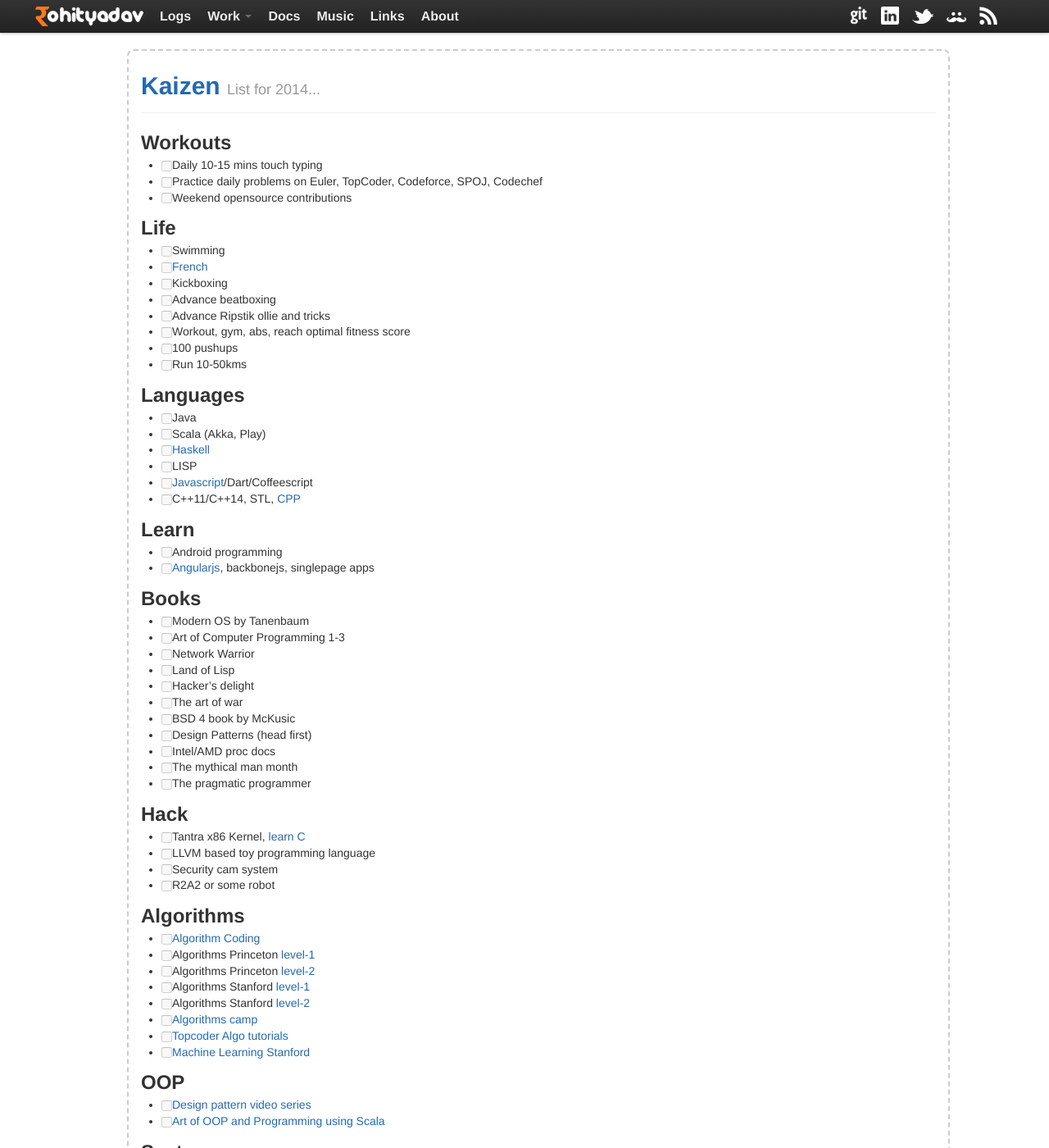
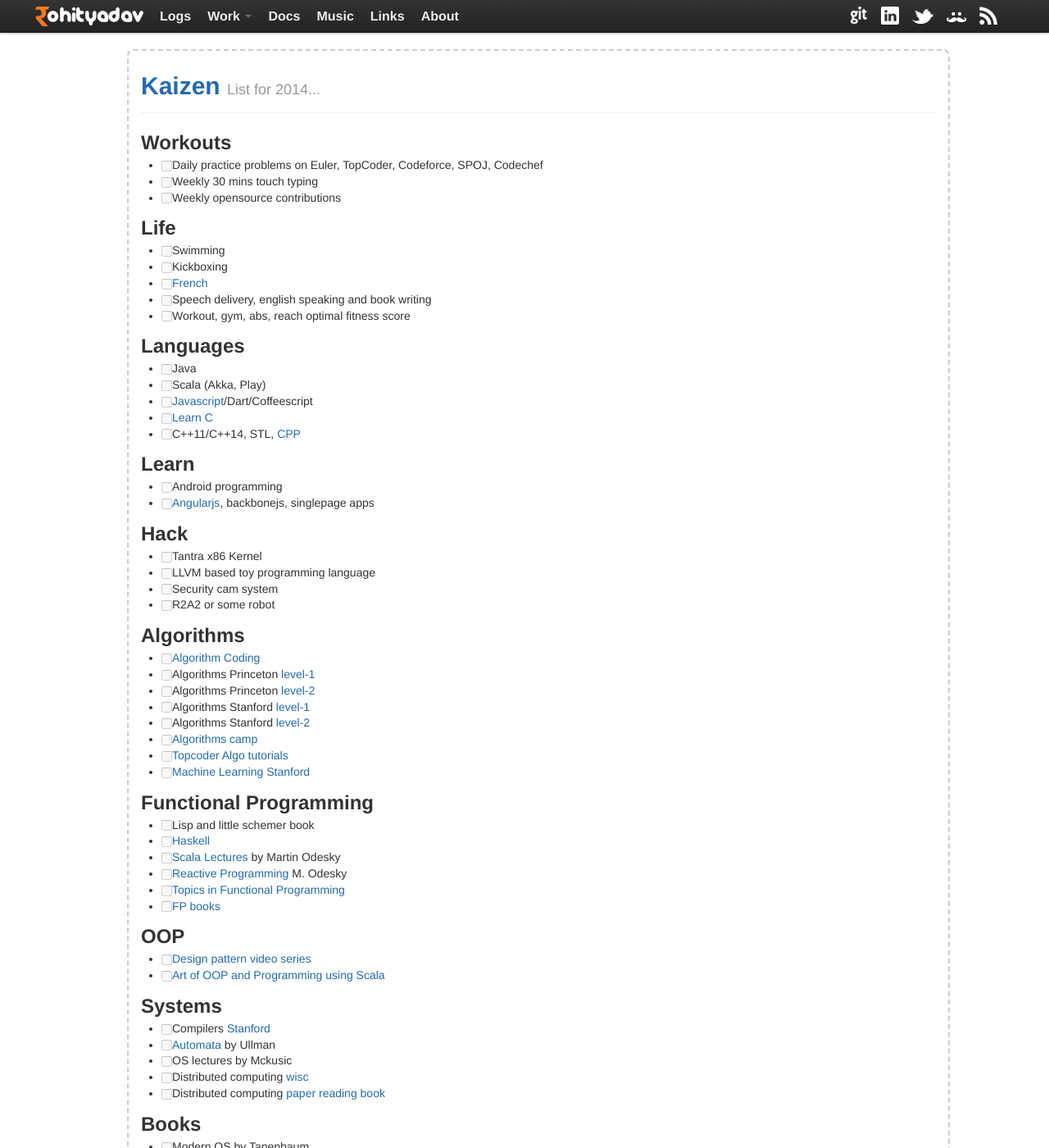
Before and after one commit to rohityadavcloud/rohityadavcloud.github.io, a Jekyll site: the page built from kaizen/index.markdown, in a window 1280 px wide and 1400 px high. Shown: the whole window at 82% size. Built offline with Jekyll 4.4.1, drawn with Linux system fonts in a browser that asks for light colours; Markdown is read by kramdown in place of the engine named in the settings; some of the changed text lies outside the part shown.

Commit message:
kaizen: move stuff around
Signed-off-by: Rohit Yadav <bhaisaab@baagi.org>

```diff
--- a/kaizen/index.markdown
+++ b/kaizen/index.markdown
@@ -7,28 +7,24 @@
 
 ## Workouts
 
-- [ ] Daily 10-15 mins touch typing
-- [ ] Practice daily problems on Euler, TopCoder, Codeforce, SPOJ, Codechef
-- [ ] Weekend opensource contributions
+- [ ] Daily practice problems on Euler, TopCoder, Codeforce, SPOJ, Codechef
+- [ ] Weekly 30 mins touch typing
+- [ ] Weekly opensource contributions
 
 ## Life
 
 - [ ] Swimming
+- [ ] Kickboxing
 - [ ] [French](http://www.duolingo.com/skill/fr/Basics-2/1)
-- [ ] Kickboxing
-- [ ] Advance beatboxing
-- [ ] Advance Ripstik ollie and tricks
+- [ ] Speech delivery, english speaking and book writing
 - [ ] Workout, gym, abs, reach optimal fitness score
-- [ ] 100 pushups
-- [ ] Run 10-50kms
 
 ## Languages
 
 - [ ] Java
 - [ ] Scala (Akka, Play)
-- [ ] [Haskell](http://www.scs.stanford.edu/11au-cs240h/)
-- [ ] LISP
 - [ ] [Javascript](http://www.codecademy.com/tracks/javascript)/Dart/Coffeescript
+- [ ] [Learn C](http://c.learncodethehardway.org/book/)
 - [ ] C++11/C++14, STL, [CPP](http://www.learncpp.com)
 
 ## Learn
@@ -36,23 +32,9 @@
 - [ ] Android programming
 - [ ] [Angularjs](https://github.com/jmcunningham/AngularJS-Learning), backbonejs, singlepage apps
 
-## Books
-
-- [ ] Modern OS by Tanenbaum
-- [ ] Art of Computer Programming 1-3
-- [ ] Network Warrior
-- [ ] Land of Lisp
-- [ ] Hacker's delight
-- [ ] The art of war
-- [ ] BSD 4 book by McKusic
-- [ ] Design Patterns (head first)
-- [ ] Intel/AMD proc docs
-- [ ] The mythical man month
-- [ ] The pragmatic programmer
-
 ## Hack
 
-- [ ] Tantra x86 Kernel, [learn C](http://c.learncodethehardway.org/book/)
+- [ ] Tantra x86 Kernel
 - [ ] LLVM based toy programming language
 - [ ] Security cam system
 - [ ] R2A2 or some robot
@@ -68,6 +50,15 @@
 - [ ] [Topcoder Algo tutorials](http://community.topcoder.com/tc?module=Static&d1=tutorials&d2=alg_index)
 - [ ] [Machine Learning Stanford](https://class.coursera.org/ml-004/lecture)
 
+## Functional Programming
+
+- [ ] Lisp and little schemer book
+- [ ] [Haskell](http://www.scs.stanford.edu/11au-cs240h/)
+- [ ] [Scala Lectures](https://class.coursera.org/progfun-003/lecture) by Martin Odesky
+- [ ] [Reactive Programming](https://class.coursera.org/reactive-001/lecture) M. Odesky
+- [ ] [Topics in Functional Programming](http://en.wikipedia.org/wiki/List_of_functional_programming_topics)
+- [ ] [FP books](http://alexott.net/en/fp/books/)
+
 ## OOP
 
 - [ ] [Design pattern video series](https://www.youtube.com/watch?v=wiQdrH2YpT4&list=PLF206E906175C7E07)
@@ -81,13 +72,19 @@
 - [ ] Distributed computing [wisc](http://pages.cs.wisc.edu/~cs739-1/ )
 - [ ] Distributed computing [paper reading book](http://pdos.csail.mit.edu/dsrg/)
 
-## Functional Programming
+## Books
 
-- [ ] [Scala Lectures](https://class.coursera.org/progfun-003/lecture) by Martin Odesky
-- [ ] [Reactive Programming](https://class.coursera.org/reactive-001/lecture) M. Odesky
-- [ ] [Topics in Functional Programming](http://en.wikipedia.org/wiki/List_of_functional_programming_topics)
-- [ ] [FP books](http://alexott.net/en/fp/books/)
-
+- [ ] Modern OS by Tanenbaum
+- [ ] Art of Computer Programming 1-3
+- [ ] Network Warrior
+- [ ] Land of Lisp
+- [ ] Hacker's delight
+- [ ] The art of war
+- [ ] BSD 4 book by McKusic
+- [ ] Design Patterns (head first)
+- [ ] Intel/AMD proc docs
+- [ ] The mythical man month
+- [ ] The pragmatic programmer
 
 ## Exploration
 
```
